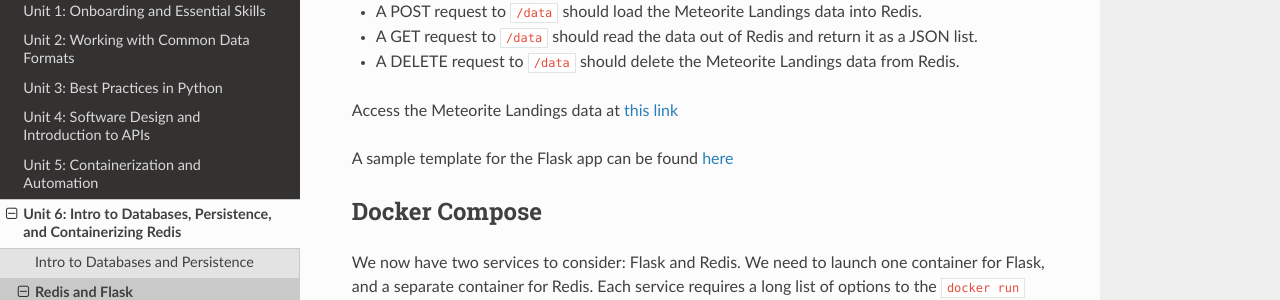
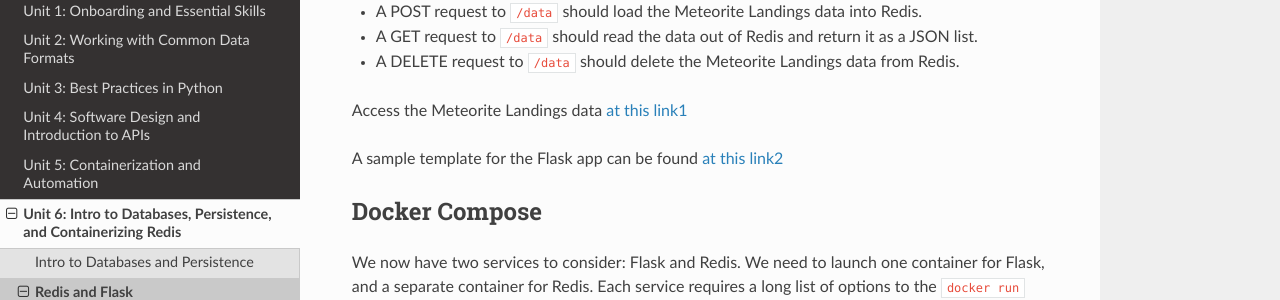
Before and after one commit to TACC/coe-332-sp23, a Sphinx documentation site: the page built from docs/unit06/redis_and_flask.rst, in a window 1280 px wide and 1400 px high, scrolled down 6092 px. Shown: the part 157-457 px from the top of the window. Built offline with Sphinx 7.4.7 and the Read the Docs theme 2.0.0, drawn with Linux system fonts in a browser that asks for light colours; some of the changed text lies outside the part shown.

Commit message:
small typos

```diff
--- a/docs/unit06/redis_and_flask.rst
+++ b/docs/unit06/redis_and_flask.rst
@@ -323,9 +323,9 @@
 * A GET request to ``/data`` should read the data out of Redis and return it as a JSON list.
 * A DELETE request to ``/data`` should delete the Meteorite Landings data from Redis.
 
-Access the Meteorite Landings data at `this link <https://raw.githubusercontent.com/TACC/coe-332-sp23/main/docs/unit06/scripts/Meteorite_Landings.json>`_
+Access the Meteorite Landings data `at this link1 <https://raw.githubusercontent.com/TACC/coe-332-sp23/main/docs/unit06/scripts/Meteorite_Landings.json>`_
 
-A sample template for the Flask app can be found `here <https://raw.githubusercontent.com/TACC/coe-332-sp23/main/docs/unit06/scripts/flask_app_template.py>`_
+A sample template for the Flask app can be found `at this link2 <https://raw.githubusercontent.com/TACC/coe-332-sp23/main/docs/unit06/scripts/flask_app_template.py>`_
 
 
 
@@ -388,7 +388,7 @@
 
 .. code-block:: console
 
-    [user-vm]$ docker compose up -d
+    [user-vm]$ docker-compose up -d
     Creating network "redis_default" with the default driver
     Creating redis_flask-app_1 ... done
     Creating redis_redis-db_1  ... done
@@ -401,7 +401,7 @@
 
 .. code-block:: console
 
-   [user-vm]$ docker compose down
+   [user-vm]$ docker-compose down
    Stopping redis_redis-db_1  ... done
    Stopping redis_flask-app_1 ... done
    Removing redis_redis-db_1  ... done
```
